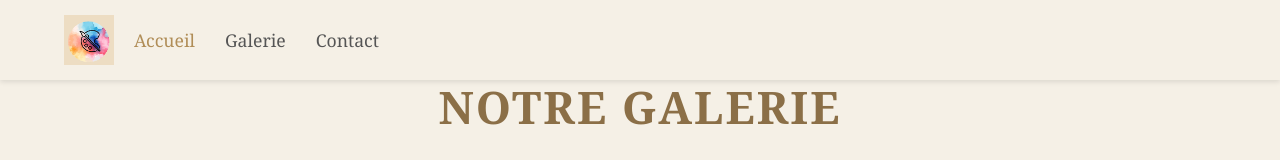
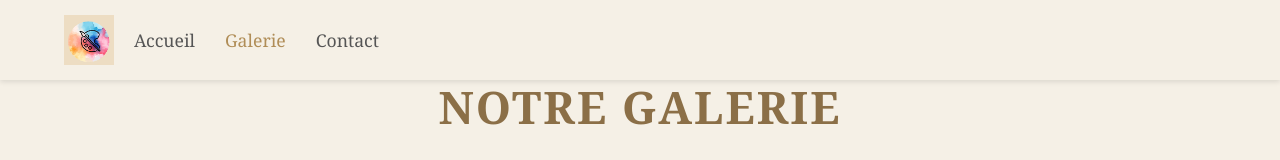
Before and after one commit to kenzabdeljelil-spec/CODAGE, a plain HTML site: page index.html in a window 1280 px wide. Both pictures are taken after a click on the link "Galerie". Shown: the part 1412-1572 px from the top of the page. Drawn offline with Linux system fonts and the light colour scheme.

Commit message:
Implement active link highlighting in navigation
Added JavaScript to manage active navigation links.

```diff
--- a/index.html
+++ b/index.html
@@ -18,7 +18,7 @@
       <img src="images/LOGO.png" alt="Dechewsky Gallery - Logo" class="logo">
         <nav>
             <ul>
-                <li><a href="#accueil" class="active">Accueil</a></li>
+               <li><a href="#accueil">Accueil</a></li>
                 <li><a href="#galerie">Galerie</a></li>
                 <li><a href="#contact">Contact</a></li>
             </ul>
@@ -119,6 +119,14 @@
             <a href="#">Facebook</a>
         </div>
     </footer>
-
+<script>
+      document.querySelectorAll('nav a').forEach(link => {
+        link.addEventListener('click', function() {
+          document.querySelectorAll('nav a').forEach(a => a.classList.remove('active'));
+          this.classList.add('active');
+        });
+      });
+      document.querySelector('a[href="#accueil"]').classList.add('active');
+    </script>
 </body>
 </html>
```
